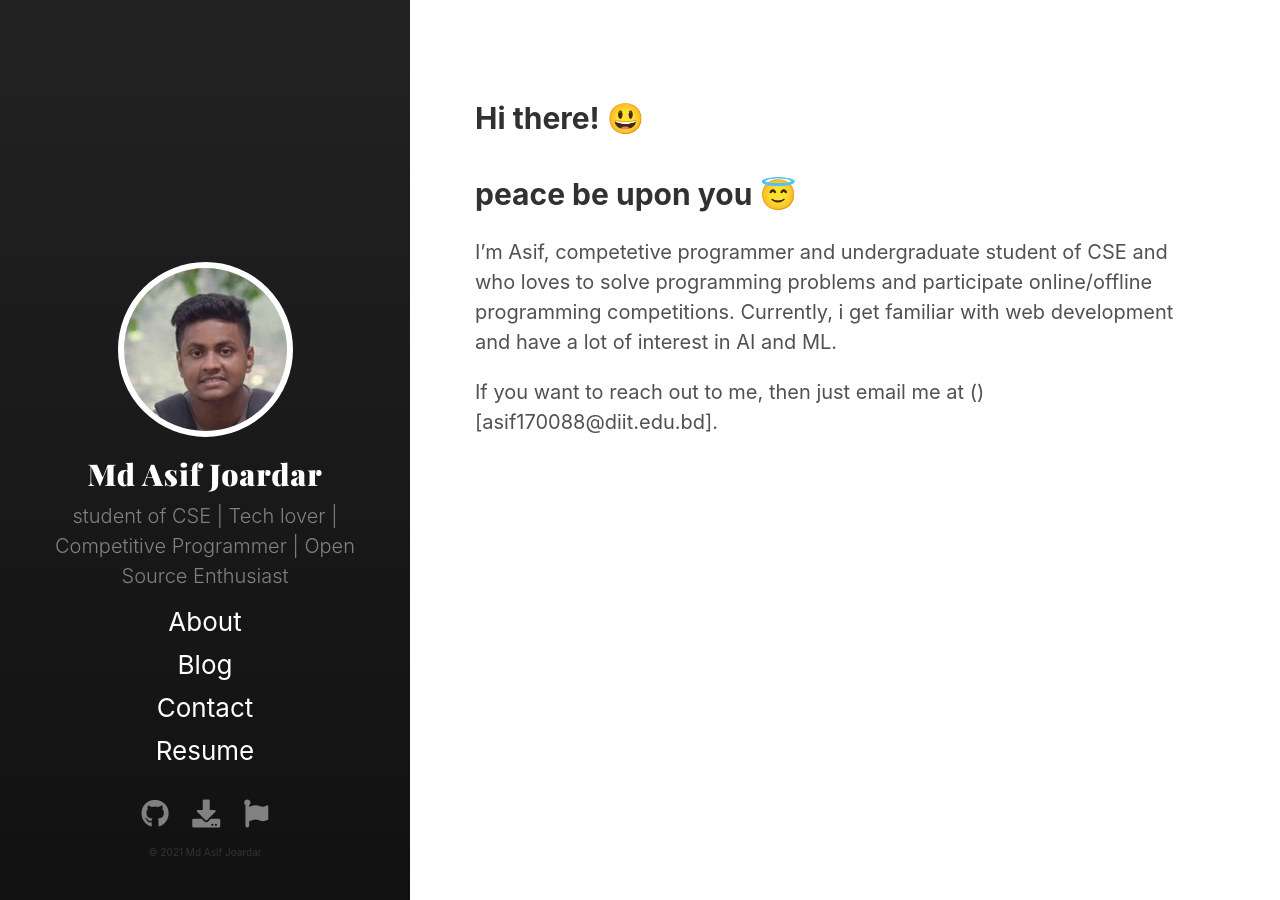
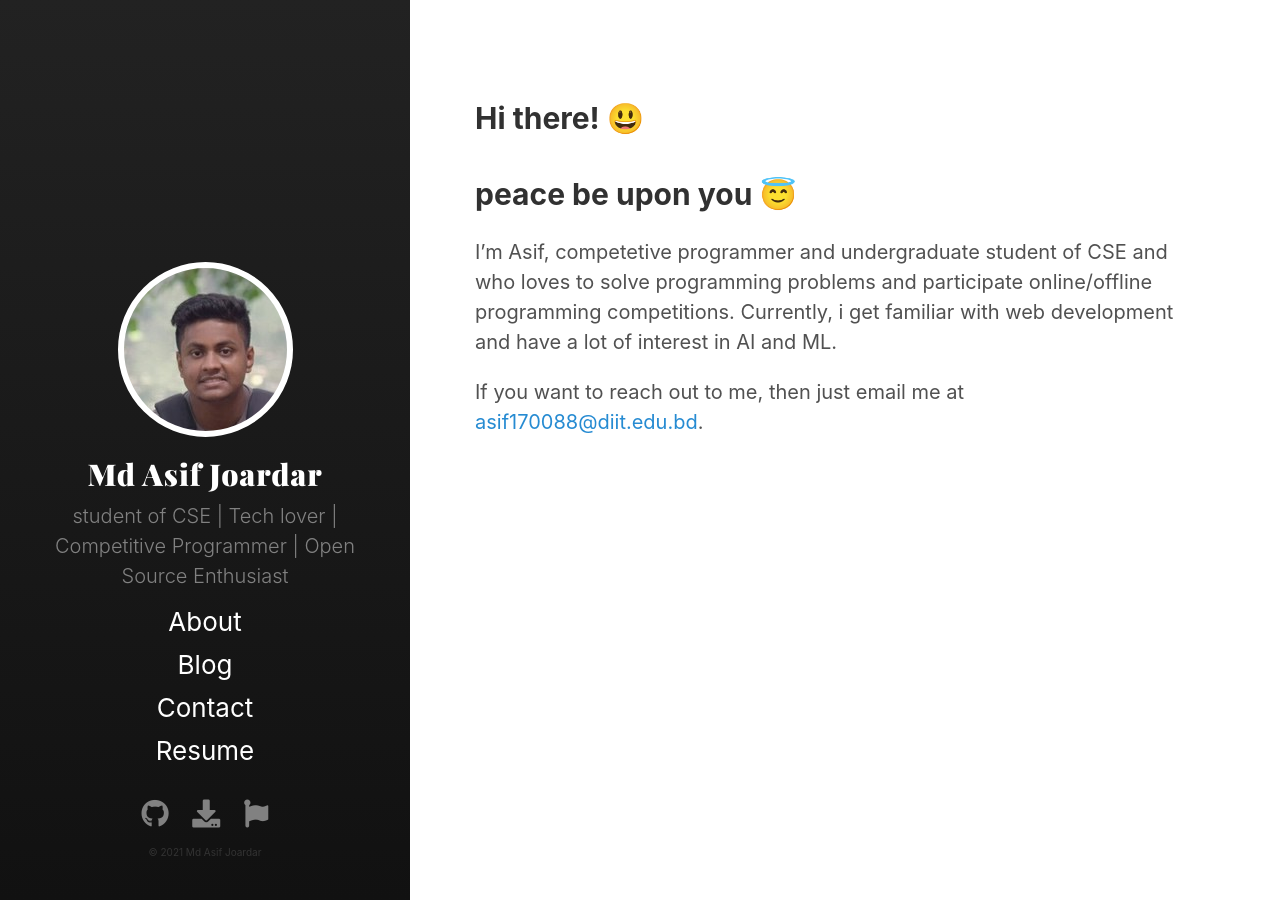
Before and after one commit to asifjoardar/asifjoardar.github.io, a Jekyll site: the page built from index.md, in a window 1280 px wide. Built offline with Jekyll 4.4.1, drawn with Linux system fonts in a browser that asks for light colours; part of the change alters nothing that is shown.

```diff
--- a/index.md
+++ b/index.md
@@ -49,7 +49,7 @@ title: Index
 ## peace be upon you 😇
 I'm Asif, competetive programmer and undergraduate student of CSE and who loves to solve programming problems and participate online/offline programming competitions. Currently, i get familiar with web development and have a lot of interest in AI and ML.
 
-If you want to reach out to me, then just email me at ()[asif170088@diit.edu.bd].
+If you want to reach out to me, then just email me at [asif170088@diit.edu.bd](asif170088@diit.edu.bd).
 
 
 <!--
```
